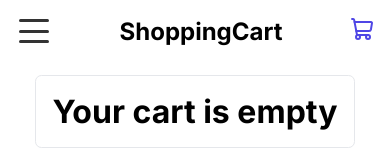
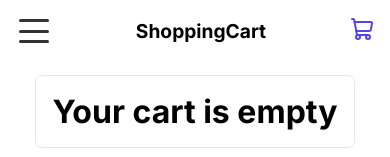
Before and after one commit to feddevv/top-shopping-cart, a React (Vite) app: page /cart in a window 390 px wide. Shown: the top 157 px of the page. Built offline with nearby package versions, Linux system fonts and the light colour scheme.

Commit message:
style(Header): make heading responsive

```diff
--- a/src/components/layout/Header/header.module.css
+++ b/src/components/layout/Header/header.module.css
@@ -7,7 +7,7 @@
 }
 
 .header h1 {
-  font-size: 1.5rem;
+  font-size: clamp(1.2rem, 2vw, 1.5rem);
 }
 
 .link-container {
```
